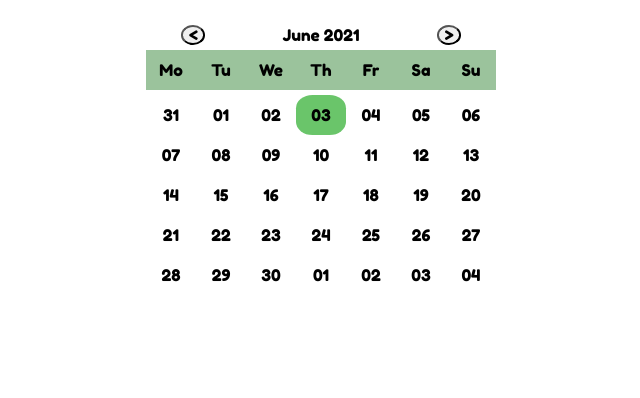
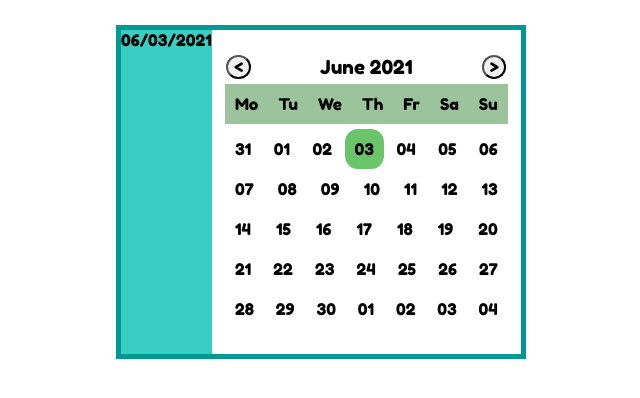
Before and after one commit to EvgenStr/react-calendar, a React (Create React App) app: page / in a window 1280 px wide. Shown: the top 398 px of the page, without its empty margins (319-959 px from the left). Built offline with nearby package versions, Linux system fonts and the light colour scheme.

Commit message:
add styles for calendar body

```diff
--- a/src/components/Calendar/Calendar.module.sass
+++ b/src/components/Calendar/Calendar.module.sass
@@ -1,4 +1,12 @@
 @import url("https://fonts.googleapis.com/css2?family=Fredoka+One&display=swap")
+.container
+  display: flex
+  flex-direction: row
+  justify-content: center
+  max-width: 400px
+  margin: 25px auto
+  border: 5px solid #009991
 
-*
-  font-family: 'Fredoka One', cursive
+  *
+    font-family: 'Fredoka One', cursive
+    box-sizing: border-box
--- a/src/components/Calendar/CalendarBody/CalendarBody.module.sass
+++ b/src/components/Calendar/CalendarBody/CalendarBody.module.sass
@@ -1,8 +1,7 @@
 .container
   display: flex
   flex-direction: column
+  justify-content: center
   align-items: center
   max-width: 400px
   margin: 25px auto
-  > div
-    display: flex
--- a/src/components/Calendar/CalendarBody/CalendarHeader/CalendarHeader.module.sass
+++ b/src/components/Calendar/CalendarBody/CalendarHeader/CalendarHeader.module.sass
@@ -1,8 +1,10 @@
 .weekDayNames
+  display: flex
+  flex-direction: row
   background-color: #9bc39c
   margin: 5px 0
 
   .weekDayName
     padding: 10px
-    width: 30px
+    // width: 30px
     text-align: center
--- a/src/components/Calendar/CalendarBody/MonthControls/MonthControls.module.sass
+++ b/src/components/Calendar/CalendarBody/MonthControls/MonthControls.module.sass
@@ -5,16 +5,17 @@
   text-align: center
   span
     width: 100%
+    font-size: 1.2rem
 
   .prevBtn, .nextBtn
     position: absolute
     top: 0
     bottom: 0
     line-height: 15px
+    text-align: center
     font-weight: bold
     border-radius: 50%
     transition: transform 0.1s linear
-    text-align: center
     &:hover
       cursor: pointer
       transform: scale(1.2)
--- a/src/components/Calendar/CalendarBody/Week/Day/Day.module.sass
+++ b/src/components/Calendar/CalendarBody/Week/Day/Day.module.sass
@@ -1,7 +1,9 @@
 .day
+  display: flex
+  // flex-grow: 1
+  // width: 35px
   padding: 10px
-  width: 30px
-  text-align: center
+  // text-align: center
 
 .currentDay
   background-color: #6ac56a
--- a/src/components/Calendar/CalendarBody/Week/Week.module.sass
+++ b/src/components/Calendar/CalendarBody/Week/Week.module.sass
@@ -0,0 +1,7 @@
+.container
+  display: flex
+  flex-direction: row
+  width: 100%
+  justify-content: space-between
+  // align-items: center
+  // flex-grow: 1
--- /dev/null
+++ b/src/components/Calendar/CurrentDay/CurrentDay.module.sass
@@ -0,0 +1,4 @@
+.container
+
+  max-width: 50%
+  background-color: #38cec4
--- a/src/components/Calendar/CurrentDay/index.jsx
+++ b/src/components/Calendar/CurrentDay/index.jsx
@@ -1,9 +1,12 @@
-import React from 'react'
+import React from 'react';
+import { format } from 'date-fns';
+import style from './CurrentDay.module.sass'
 
-function CurrentDay() {
+function CurrentDay(props) {
+  const { currentDate } = props;
   return (
-    <div>
-
+    <div className={style.container}>
+      {format(currentDate,'MM/dd/yyyy')}
     </div>
   )
 }
--- a/src/components/Calendar/index.jsx
+++ b/src/components/Calendar/index.jsx
@@ -1,6 +1,7 @@
 import React, { useState } from 'react';
 import { setDate, endOfMonth, eachWeekOfInterval } from 'date-fns';
 import CalendarBody from './CalendarBody';
+import CurrentDay from './CurrentDay'
 
 import style from './Calendar.module.sass';
 
@@ -8,7 +9,10 @@ function Calendar() {
   const [currentDate, setCurrentDate] = useState(new Date());
 
   return (
+    <div className={style.container}>
+    <CurrentDay currentDate={currentDate} />
     <CalendarBody />
+    </div>
   );
 }
 
```
